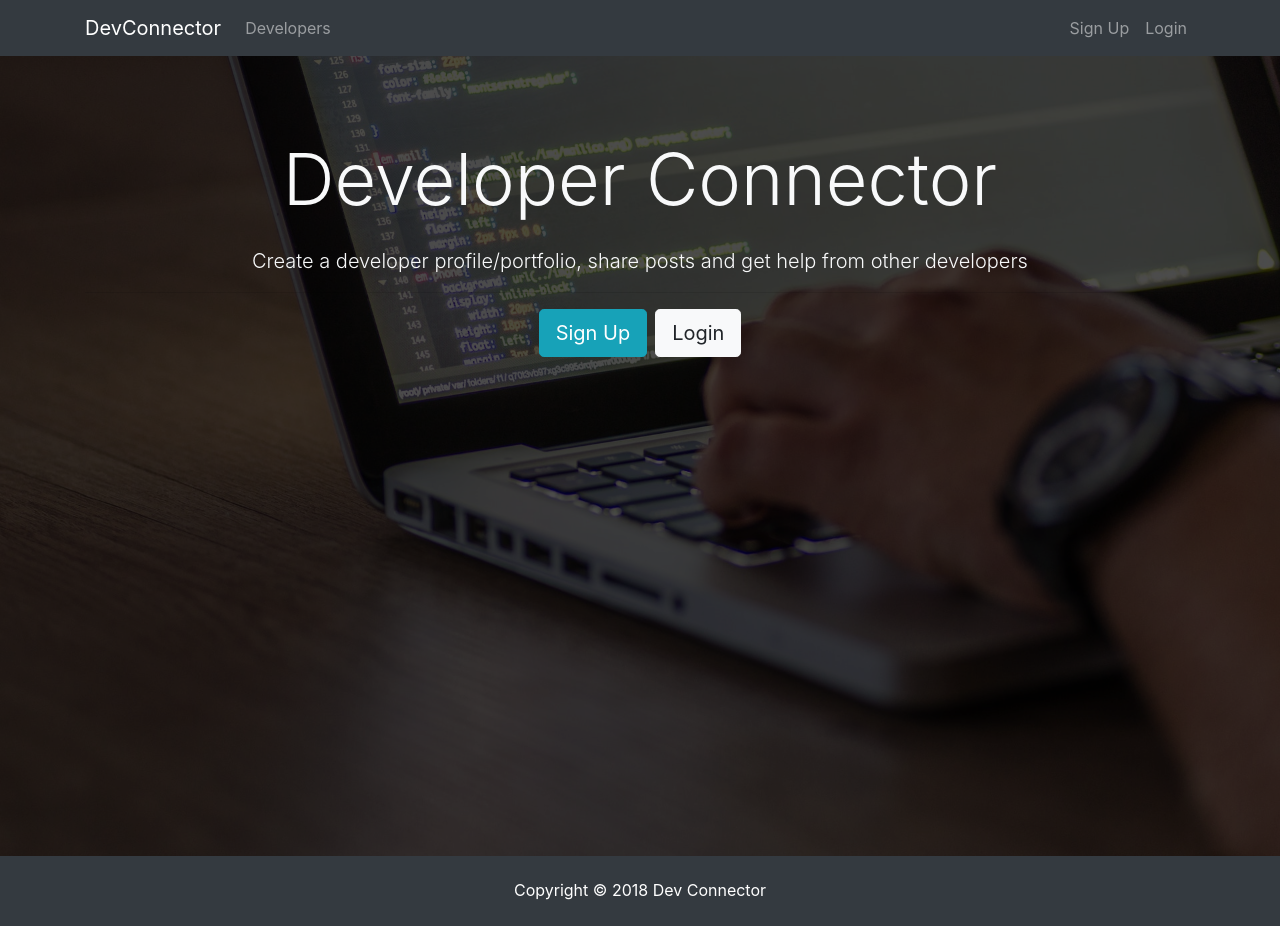
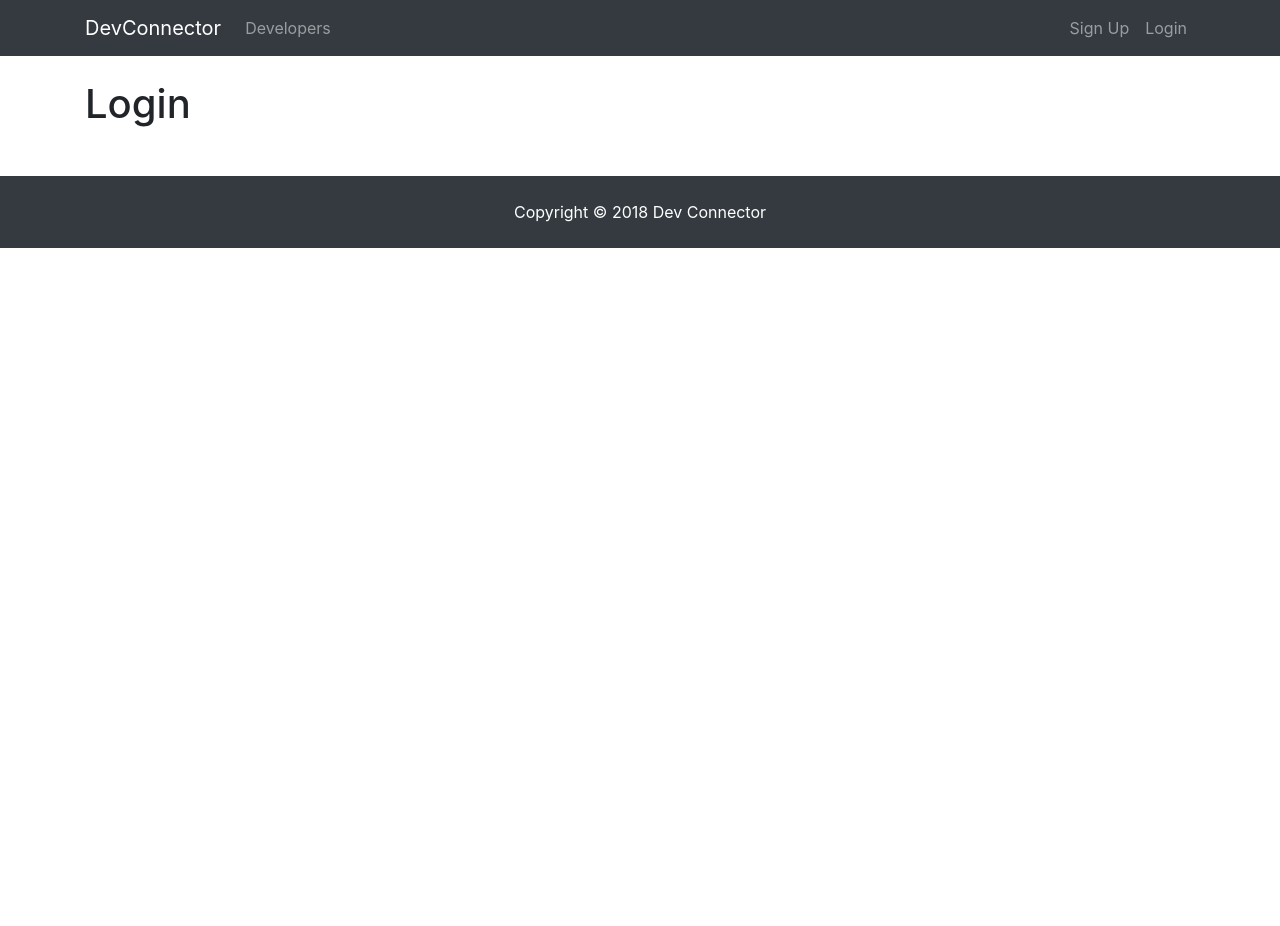
Before and after one commit to Riley-Brown/MERN-Social-Network, a React (Create React App) app in the folder client/: page /login in a window 1280 px wide. After the commit the page ends 800 px from the top, so only its background shows below. Built offline with nearby package versions, Linux system fonts and the light colour scheme.

Commit message:
Added react router to footer nav and landing component

```diff
--- a/client/package.json
+++ b/client/package.json
@@ -5,6 +5,7 @@
   "dependencies": {
     "react": "^16.6.3",
     "react-dom": "^16.6.3",
+    "react-router-dom": "^4.3.1",
     "react-scripts": "2.1.1"
   },
   "scripts": {
--- a/client/src/App.js
+++ b/client/src/App.js
@@ -1,17 +1,26 @@
 import React, { Component } from "react";
+import { BrowserRouter as Router, Route } from "react-router-dom";
 import "./App.css";
 import Navbar from "./components/layout/Navbar";
 import Footer from "./components/layout/Footer";
 import Landing from "./components/layout/Landing";
+import Login from "./components/auth/Login";
+import Register from "./components/auth/Register";
 
 class App extends Component {
   render() {
     return (
-      <div className="App">
-        <Navbar />
-        <Landing />
-        <Footer />
-      </div>
+      <Router>
+        <div className="App">
+          <Navbar />
+          <Route exact path="/" component={Landing} />
+          <div className="container">
+            <Route exact path="/register" component={Register} />
+            <Route exact path="/login" component={Login} />
+          </div>
+          <Footer />
+        </div>
+      </Router>
     );
   }
 }
--- /dev/null
+++ b/client/src/components/auth/Login.js
@@ -0,0 +1,13 @@
+import React, { Component } from "react";
+
+class Login extends Component {
+  render() {
+    return (
+      <div>
+        <h1>Login</h1>
+      </div>
+    );
+  }
+}
+
+export default Login;
--- /dev/null
+++ b/client/src/components/auth/Register.js
@@ -0,0 +1,13 @@
+import React, { Component } from "react";
+
+class Register extends Component {
+  render() {
+    return (
+      <div>
+        <h1>Register</h1>
+      </div>
+    );
+  }
+}
+
+export default Register;
--- a/client/src/components/layout/Landing.js
+++ b/client/src/components/layout/Landing.js
@@ -1,4 +1,5 @@
 import React, { Component } from "react";
+import { Link } from "react-router-dom";
 
 class Landing extends Component {
   render() {
@@ -10,17 +11,16 @@
               <div className="col-md-12 text-center">
                 <h1 className="display-3 mb-4">Developer Connector</h1>
                 <p className="lead">
-                  {" "}
                   Create a developer profile/portfolio, share posts and get help
                   from other developers
                 </p>
                 <hr />
-                <a href="register.html" className="btn btn-lg btn-info mr-2">
+                <Link to="/register" className="btn btn-lg btn-info mr-2">
                   Sign Up
-                </a>
-                <a href="login.html" className="btn btn-lg btn-light">
+                </Link>
+                <Link to="/login" className="btn btn-lg btn-light">
                   Login
-                </a>
+                </Link>
               </div>
             </div>
           </div>
--- a/client/src/components/layout/Navbar.js
+++ b/client/src/components/layout/Navbar.js
@@ -1,4 +1,5 @@
 import React, { Component } from "react";
+import { Link } from "react-router-dom";
 
 class Navbar extends Component {
   render() {
@@ -6,9 +7,9 @@
       <div>
         <nav className="navbar navbar-expand-sm navbar-dark bg-dark mb-4">
           <div className="container">
-            <a className="navbar-brand" href="landing.html">
+            <Link className="navbar-brand" to="/">
               DevConnector
-            </a>
+            </Link>
             <button
               className="navbar-toggler"
               type="button"
@@ -21,23 +22,23 @@
             <div className="collapse navbar-collapse" id="mobile-nav">
               <ul className="navbar-nav mr-auto">
                 <li className="nav-item">
-                  <a className="nav-link" href="profiles.html">
+                  <Link className="nav-link" to="/profile">
                     {" "}
                     Developers
-                  </a>
+                  </Link>
                 </li>
               </ul>
 
               <ul className="navbar-nav ml-auto">
                 <li className="nav-item">
-                  <a className="nav-link" href="register.html">
+                  <Link className="nav-link" to="/register">
                     Sign Up
-                  </a>
+                  </Link>
                 </li>
                 <li className="nav-item">
-                  <a className="nav-link" href="login.html">
+                  <Link className="nav-link" to="login">
                     Login
-                  </a>
+                  </Link>
                 </li>
               </ul>
             </div>
```
Also changed, not shown: 1 other file (tests, documents, lock files or other folders).
